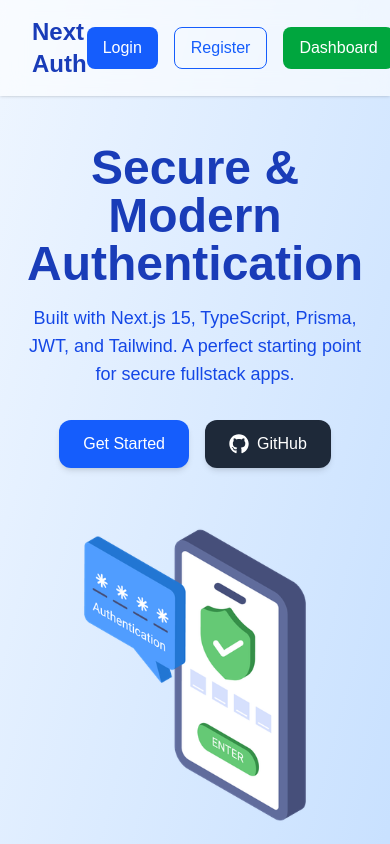
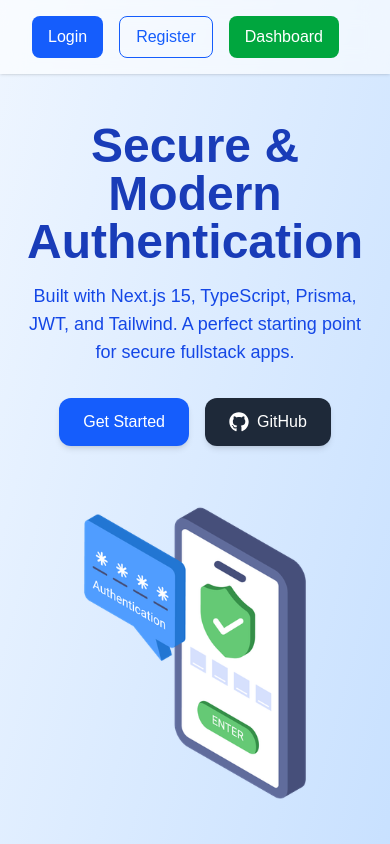
Before and after one commit to MiladJoodi/Next-Fullstack-Auth, a Next.js app: page / in a window 390 px wide. Shown: the top 844 px of the page. Built offline with nearby package versions, Linux system fonts and the light colour scheme.

Commit message:
Update page.tsx

```diff
--- a/src/app/page.tsx
+++ b/src/app/page.tsx
@@ -12,7 +12,7 @@
     <div className="min-h-screen flex flex-col bg-gradient-to-br from-blue-50 to-blue-200">
       {/* Navbar */}
       <header className="flex items-center justify-between px-8 py-4 bg-white/60 backdrop-blur-md shadow-sm sticky top-0 z-50">
-        <h1 className="text-2xl font-bold text-blue-800">Next Auth</h1>
+        <h1 className="md:block hidden text-2xl font-bold text-blue-800">Next Auth</h1>
         <div className="flex gap-4">
           <button
             onClick={() => router.push("/login")}
```
